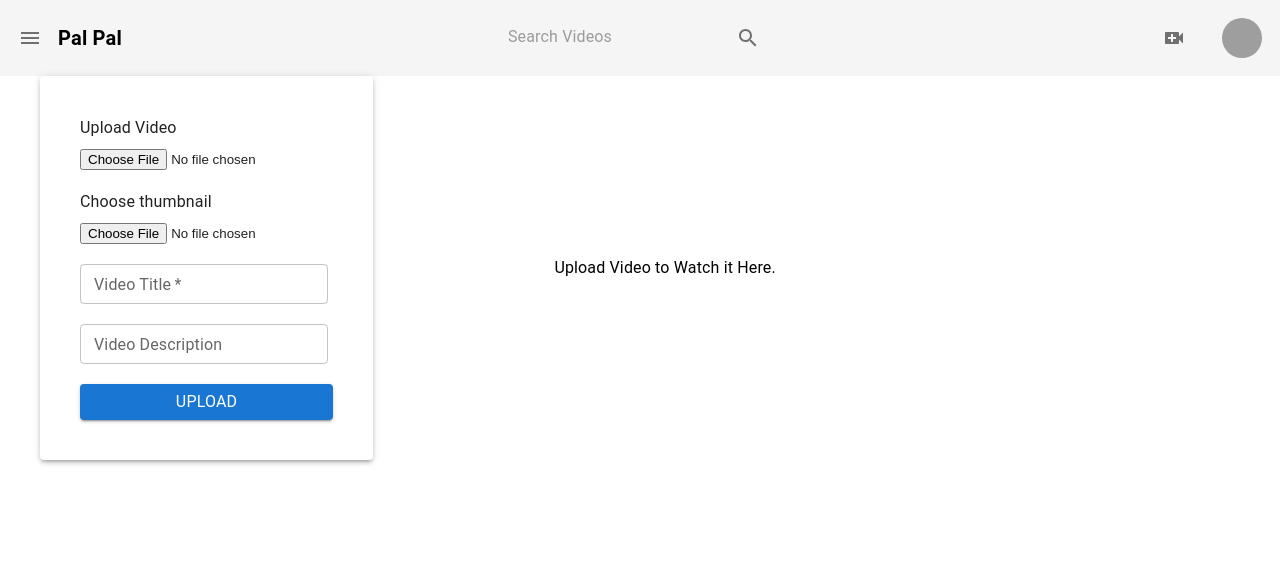
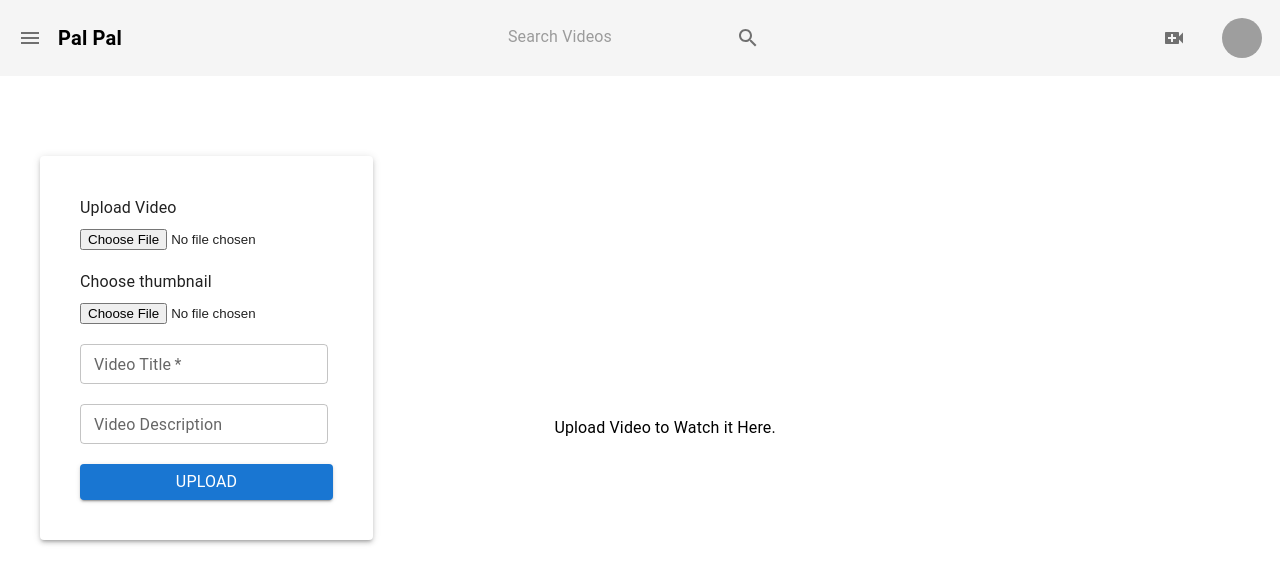
Before and after one commit to chasers-software/palpal_frontend, a React (Create React App) app: page /upload in a window 1280 px wide. Shown: the top 584 px of the page. Built offline with nearby package versions, Linux system fonts and the light colour scheme; grey boxes are pictures that could not be loaded.

Commit message:
minor ui commit

```diff
--- a/src/pages/VideoUpload.jsx
+++ b/src/pages/VideoUpload.jsx
@@ -92,7 +92,7 @@ const VideoUpload = () => {
   return (
     <>
       <Header />
-      <Box pl={5} sx={{ display: "flex" }}>
+      <Box mt={10} pl={5} sx={{ display: "flex" }}>
         <Paper elevation={3}>
           <Box
             p={5}
@@ -177,7 +177,9 @@ const VideoUpload = () => {
               light={`https://ipfs.io/ipfs/${thumbnailId}/${thumbnailName}`}
             />
           ) : (
-            <Typography>Upload Video to Watch it Here.</Typography>
+            <Typography marginTop={20}>
+              Upload Video to Watch it Here.
+            </Typography>
           )}
         </Box>
       </Box>
```
